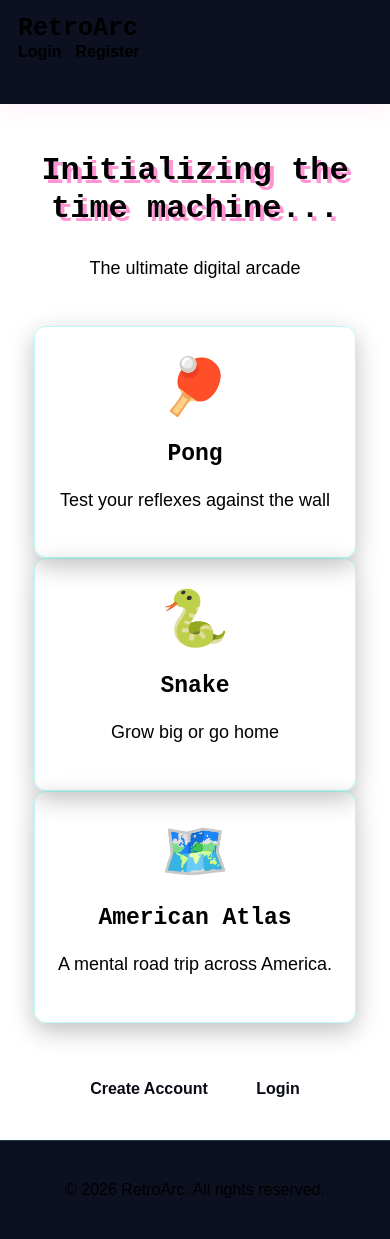
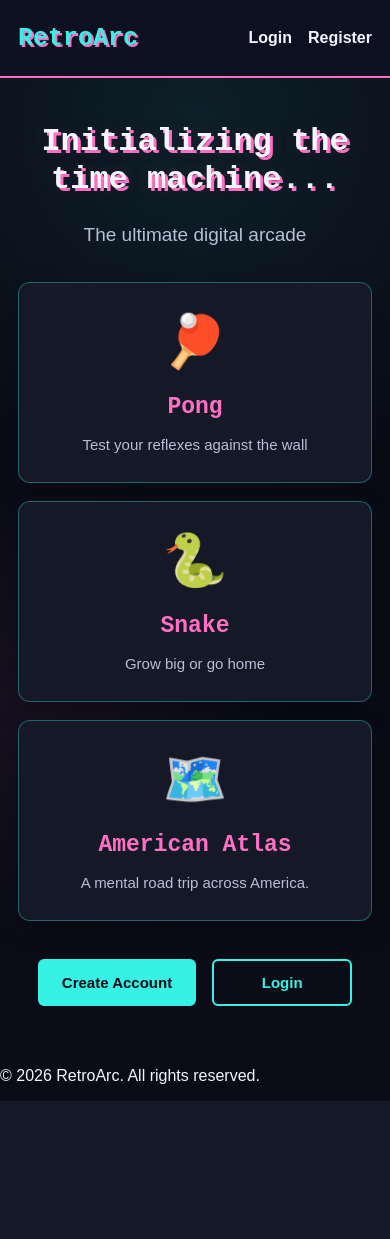
Before and after one commit to bhakthikanabar-tech/RetroArc, a Flask app: page / in a window 390 px wide. After the commit the page ends 1101 px from the top, so only its background shows below. Run offline with Flask 3, Linux system fonts and the light colour scheme.

Commit message:
Refactor CSS for retro arcade theme
Updated CSS variables and styles to reflect a retro arcade theme. Adjusted layout and design elements for improved aesthetics and responsiveness.

````diff
--- a/game_portal/static/css/style.css
+++ b/game_portal/static/css/style.css
@@ -1,344 +1,238 @@
-```css
-/* =========================================
-   RETROARC - CLASSIC ARCADE THEME
-   Paste at the END of style.css
-========================================= */
+/* ==========================================
+   RETROARC HOMEPAGE - RETRO ARCADE THEME
+========================================== */
 
 :root {
-    --arcade-bg: #090b16;
-    --arcade-panel: #141827;
-    --arcade-panel-hover: #1c2235;
-    --arcade-pink: #ff70c5;
-    --arcade-cyan: #35f2e4;
-    --arcade-yellow: #ffd166;
-    --arcade-white: #f5f5ff;
-    --arcade-muted: #b8bfd6;
+    --retro-bg: #090b16;
+    --retro-panel: #141827;
+    --retro-pink: #ff70c5;
+    --retro-cyan: #35f2e4;
+    --retro-yellow: #ffd166;
+    --retro-text: #f5f5ff;
+    --retro-muted: #b8bfd6;
 }
 
-/* Main page */
-html {
+/* Page background */
+html,
+body {
+    margin: 0;
     min-height: 100%;
-    background: var(--arcade-bg);
+    background-color: var(--retro-bg);
 }
 
 body {
-    margin: 0;
-    min-height: 100vh;
-    background:
-        radial-gradient(
-            ellipse at 50% 15%,
-            rgba(53, 242, 228, 0.09),
-            transparent 42%
-        ),
-        radial-gradient(
-            ellipse at 15% 75%,
-            rgba(255, 112, 197, 0.08),
-            transparent 35%
-        ),
-        var(--arcade-bg) !important;
-
-    color: var(--arcade-white) !important;
+    color: var(--retro-text);
     font-family: Arial, sans-serif;
 }
 
-/* Retro headings */
-h1,
-h2,
-h3,
-.logo,
-.game-card h3 {
-    font-family: "Courier New", monospace;
-}
-
-h1,
-h2,
-h3,
-p,
-label {
-    color: var(--arcade-white);
-}
-
-/* Navigation bar */
+/* Navigation */
 .navbar {
     background: #0d1020 !important;
-    border-bottom: 2px solid var(--arcade-pink);
-    box-shadow: 0 4px 22px rgba(255, 112, 197, 0.12);
+    border-bottom: 2px solid var(--retro-pink);
+    box-shadow: 0 4px 20px rgba(255, 112, 197, 0.12);
 }
 
 .nav-container {
+    display: flex;
+    align-items: center;
+    justify-content: space-between;
+    max-width: 1200px;
     min-height: 76px;
+    margin: 0 auto;
+    padding: 0 24px;
+    box-sizing: border-box;
 }
 
 .logo {
-    color: var(--arcade-cyan) !important;
+    color: var(--retro-cyan) !important;
+    font-family: "Courier New", monospace;
     font-size: 30px;
     font-weight: bold;
     text-decoration: none;
-    text-shadow: 2px 2px 0 var(--arcade-pink);
+    text-shadow: 2px 2px var(--retro-pink);
 }
 
 .nav-links {
     display: flex;
     align-items: center;
-    gap: 24px;
+    gap: 26px;
 }
 
 .nav-links a {
-    color: var(--arcade-white) !important;
+    color: var(--retro-text) !important;
+    font-weight: bold;
     text-decoration: none;
-    font-weight: bold;
     transition: color 0.2s ease;
 }
 
 .nav-links a:hover {
-    color: var(--arcade-pink) !important;
+    color: var(--retro-pink) !important;
 }
 
-/* Main content */
-.container {
-    color: var(--arcade-white);
+/* Homepage background */
+.welcome-section {
+    min-height: calc(100vh - 80px);
+    padding: 65px 24px 55px;
+    box-sizing: border-box;
+    text-align: center;
+
+    background:
+        radial-gradient(
+            circle at 50% 5%,
+            rgba(53, 242, 228, 0.09),
+            transparent 40%
+        ),
+        radial-gradient(
+            circle at 10% 65%,
+            rgba(255, 112, 197, 0.06),
+            transparent 35%
+        ),
+        var(--retro-bg);
 }
 
-.welcome-section {
-    padding: 75px 20px 45px;
-    text-align: center;
+/* Main heading */
+.welcome-section h1 {
+    max-width: 1000px;
+    margin: 0 auto 20px;
+    color: var(--retro-text);
+    font-family: "Courier New", monospace;
+    font-size: clamp(36px, 5vw, 64px);
+    line-height: 1.2;
+    overflow-wrap: break-word;
+
+    text-shadow:
+        3px 3px 0 var(--retro-pink),
+        0 0 22px rgba(255, 112, 197, 0.12);
 }
 
-.welcome-section h1 {
-    max-width: 1000px;
-    margin: 0 auto 24px;
-    color: var(--arcade-white);
-    font-size: clamp(34px, 5vw, 66px);
-    line-height: 1.2;
-    overflow-wrap: anywhere;
-    text-shadow: 4px 4px 0 rgba(255, 112, 197, 0.75);
+/* Subtitle */
+.welcome-section .subtitle {
+    margin: 20px 0 48px;
+    color: var(--retro-muted);
+    font-size: 19px;
+    line-height: 1.6;
 }
 
-.welcome-section p {
-    color: var(--arcade-muted);
-    font-size: 18px;
-    line-height: 1.7;
+/* Game cards layout */
+.welcome-section .games-preview {
+    display: grid;
+    grid-template-columns: repeat(3, minmax(0, 1fr));
+    gap: 24px;
+
+    width: 100%;
+    max-width: 1050px;
+    margin: 0 auto 38px;
+    padding: 0;
+
+    background: transparent;
+    border: none;
+    box-shadow: none;
 }
 
-/* Games section */
-.games-preview {
-    padding: 35px 20px 70px;
-}
+/* Individual cards */
+.welcome-section .game-card {
+    box-sizing: border-box;
+    min-width: 0;
+    padding: 30px 20px;
 
-.games-preview h2 {
-    margin-bottom: 35px;
-    color: var(--arcade-cyan);
-    text-align: center;
-    font-size: clamp(25px, 3vw, 36px);
-}
-
-/* Game cards */
-.games-grid,
-.games-preview .games-grid {
-    display: grid;
-    grid-template-columns: repeat(
-        auto-fit,
-        minmax(min(100%, 250px), 1fr)
-    );
-    gap: 26px;
-    max-width: 1100px;
-    margin: 0 auto;
-}
-
-.game-card {
-    position: relative;
-    padding: 30px 24px;
-    overflow: hidden;
-    text-align: center;
-
-    background: var(--arcade-panel) !important;
+    background: var(--retro-panel) !important;
     border: 1px solid rgba(53, 242, 228, 0.35);
     border-radius: 12px;
 
-    box-shadow: 0 8px 24px rgba(0, 0, 0, 0.25);
+    box-shadow: 0 8px 25px rgba(0, 0, 0, 0.25);
+
     transition:
         transform 0.25s ease,
         border-color 0.25s ease,
         box-shadow 0.25s ease;
 }
 
-.game-card:hover {
-    transform: translateY(-7px);
-    background: var(--arcade-panel-hover) !important;
-    border-color: var(--arcade-pink);
+.welcome-section .game-card:hover {
+    transform: translateY(-6px);
+    border-color: var(--retro-pink);
+
     box-shadow:
-        0 0 12px rgba(255, 112, 197, 0.15),
-        0 12px 30px rgba(0, 0, 0, 0.35);
+        0 0 18px rgba(255, 112, 197, 0.12),
+        0 12px 30px rgba(0, 0, 0, 0.3);
 }
 
-.game-card h3 {
-    margin: 18px 0 12px;
-    color: var(--arcade-pink) !important;
+/* Game icons */
+.welcome-section .game-icon {
+    margin-bottom: 18px;
+    font-size: 52px;
+    line-height: 1.3;
+}
+
+/* Card titles */
+.welcome-section .game-card h3 {
+    margin: 12px 0;
+    color: var(--retro-pink) !important;
+    font-family: "Courier New", monospace;
     font-size: 23px;
 }
 
-.game-card p {
-    color: var(--arcade-muted) !important;
+/* Card descriptions */
+.welcome-section .game-card p {
+    margin: 0;
+    color: var(--retro-muted) !important;
+    font-size: 15px;
     line-height: 1.7;
 }
 
-/* Game icons */
-.game-icon {
-    display: block;
-    margin: 0 auto 16px;
-    font-size: 55px;
-    line-height: 1.3;
+/* Create Account and Login buttons */
+.welcome-section .cta-buttons {
+    display: flex;
+    justify-content: center;
+    flex-wrap: wrap;
+    gap: 16px;
+    margin-top: 12px;
 }
 
-/* Buttons */
-.btn,
-button,
-input[type="submit"] {
-    font-family: inherit;
+.welcome-section .cta-buttons .btn {
+    display: inline-block;
+    min-width: 140px;
+    padding: 13px 22px;
+    box-sizing: border-box;
+
+    border: 2px solid var(--retro-cyan);
+    border-radius: 6px;
+
+    background: var(--retro-cyan);
+    color: #090b16 !important;
+
+    font-size: 15px;
+    font-weight: bold;
+    text-decoration: none;
+
+    transition:
+        background 0.2s ease,
+        border-color 0.2s ease,
+        transform 0.2s ease;
 }
 
-.btn {
-    display: inline-block;
-    padding: 12px 22px;
-    border: 2px solid var(--arcade-cyan);
-    border-radius: 6px;
-
-    background: var(--arcade-cyan);
-    color: #080b15 !important;
-
-    font-weight: bold;
-    text-decoration: none;
-    cursor: pointer;
-
-    transition:
-        transform 0.2s ease,
-        box-shadow 0.2s ease,
-        background 0.2s ease;
+.welcome-section .cta-buttons .btn:hover {
+    transform: translateY(-3px);
+    background: var(--retro-pink);
+    border-color: var(--retro-pink);
 }
 
-.btn:hover {
-    transform: translateY(-2px);
-    background: var(--arcade-pink);
-    border-color: var(--arcade-pink);
-    box-shadow: 0 0 16px rgba(255, 112, 197, 0.25);
+/* Secondary button */
+.welcome-section .cta-buttons .btn-secondary {
+    background: transparent;
+    color: var(--retro-cyan) !important;
 }
 
-/* Forms and inputs */
-input,
-textarea,
-select {
-    max-width: 100%;
-    box-sizing: border-box;
-    background: #0d1120 !important;
-    color: var(--arcade-white) !important;
-    border: 1px solid #555e7b !important;
-    border-radius: 6px;
+.welcome-section .cta-buttons .btn-secondary:hover {
+    background: var(--retro-pink);
+    color: #090b16 !important;
 }
 
-input::placeholder,
-textarea::placeholder {
-    color: #a8b0c8 !important;
-    opacity: 1;
-}
-
-input:focus,
-textarea:focus,
-select:focus {
-    outline: none;
-    border-color: var(--arcade-cyan) !important;
-    box-shadow: 0 0 0 3px rgba(53, 242, 228, 0.12);
-}
-
-/* Authentication cards */
-.auth-box {
-    background: var(--arcade-panel) !important;
-    color: var(--arcade-white) !important;
-    border: 1px solid rgba(255, 112, 197, 0.45);
-    border-radius: 12px;
-    box-shadow: 0 12px 35px rgba(0, 0, 0, 0.3);
-}
-
-.auth-box h2 {
-    color: var(--arcade-pink);
-}
-
-.auth-box a {
-    color: var(--arcade-cyan);
-}
-
-/* Dashboard and game panels */
-.dashboard,
-.game-container,
-.game-info,
-.game-controls {
-    color: var(--arcade-white);
-}
-
-.dashboard,
-.game-info,
-.game-controls {
-    background: var(--arcade-panel);
-    border: 1px solid rgba(53, 242, 228, 0.2);
-    border-radius: 10px;
-}
-
-.game-container {
-    background: transparent;
-}
-
-/* Game canvas */
-#gameCanvas {
-    display: block;
-    max-width: 100%;
-    height: auto;
-    margin: 20px auto;
-
-    background: #05070b;
-    border: 2px solid var(--arcade-cyan);
-    border-radius: 5px;
-    box-shadow: 0 0 22px rgba(53, 242, 228, 0.12);
-}
-
-/* Score and status */
-#score,
-#highScore,
-#timer {
-    color: var(--arcade-yellow);
-    font-weight: bold;
-}
-
-#statusMessage {
-    color: var(--arcade-cyan);
-}
-
-/* Footer */
-footer {
-    padding: 24px 16px;
-    background: #0d1020 !important;
-    color: var(--arcade-muted) !important;
-    border-top: 1px solid rgba(53, 242, 228, 0.2);
-    text-align: center;
-}
-
-footer p {
-    color: var(--arcade-muted) !important;
-}
-
-/* Make links readable */
-a {
-    color: var(--arcade-cyan);
-}
-
-a:hover {
-    color: var(--arcade-pink);
-}
-
-/* Mobile layout */
+/* Mobile and tablet layout */
 @media (max-width: 768px) {
     .nav-container {
         flex-wrap: wrap;
         gap: 14px;
-        padding: 14px 18px;
+        padding: 16px 18px;
     }
 
     .logo {
@@ -346,24 +240,34 @@ a:hover {
     }
 
     .nav-links {
-        flex-wrap: wrap;
-        gap: 14px;
+        gap: 16px;
     }
 
     .welcome-section {
-        padding: 48px 18px 30px;
+        padding: 45px 18px;
     }
 
     .welcome-section h1 {
-        font-size: clamp(32px, 8vw, 48px);
+        font-size: clamp(32px, 7vw, 46px);
     }
 
-    .games-preview {
-        padding: 25px 16px 45px;
+    .welcome-section .subtitle {
+        margin-bottom: 32px;
     }
 
-    .game-card {
-        padding: 24px 18px;
+    .welcome-section .games-preview {
+        grid-template-columns: 1fr;
+        max-width: 420px;
+        gap: 18px;
+    }
+
+    .welcome-section .game-card {
+        padding: 25px 18px;
     }
 }
-```
+
+@media (min-width: 500px) and (max-width: 768px) {
+    .welcome-section .games-preview {
+        grid-template-columns: repeat(2, minmax(0, 1fr));
+    }
+}
````
